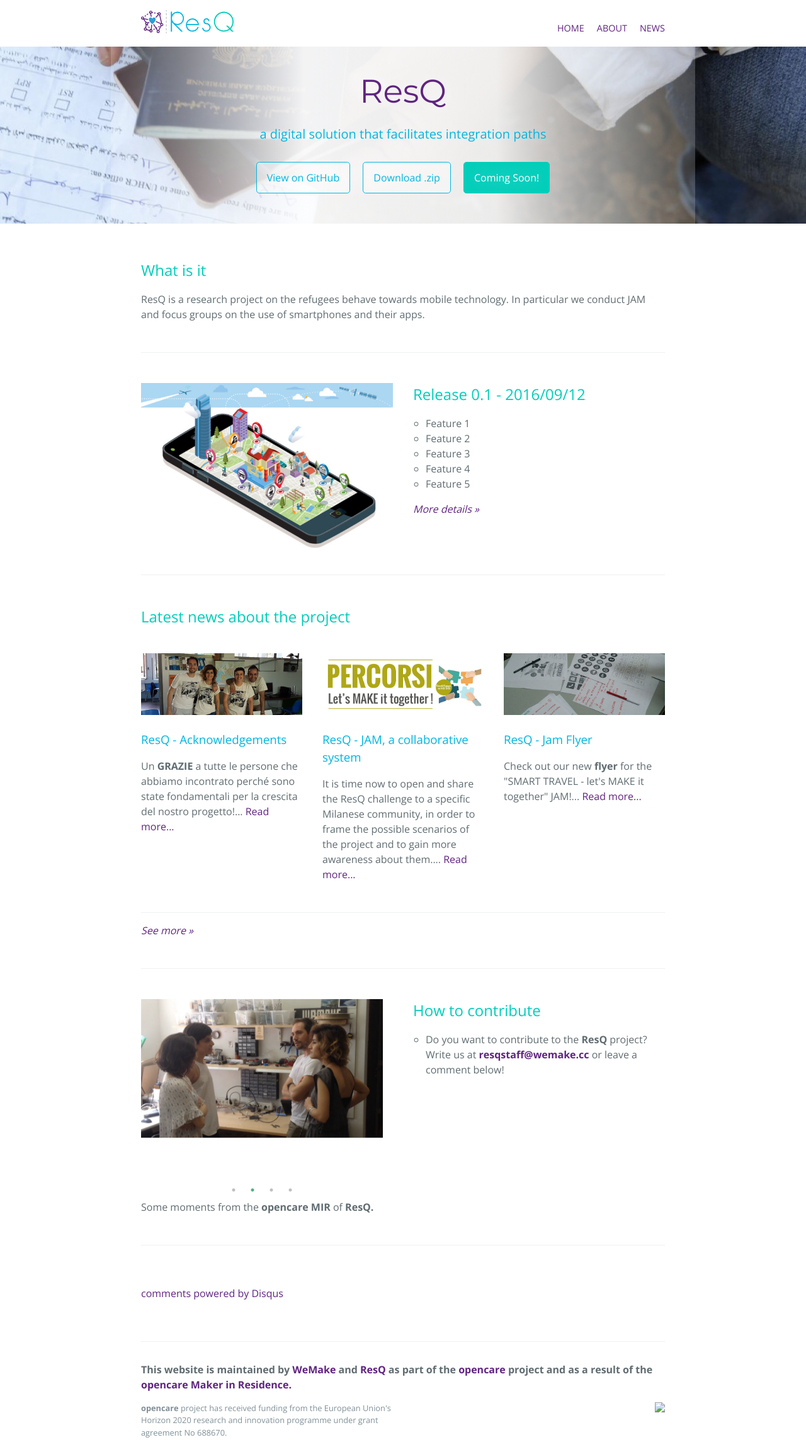
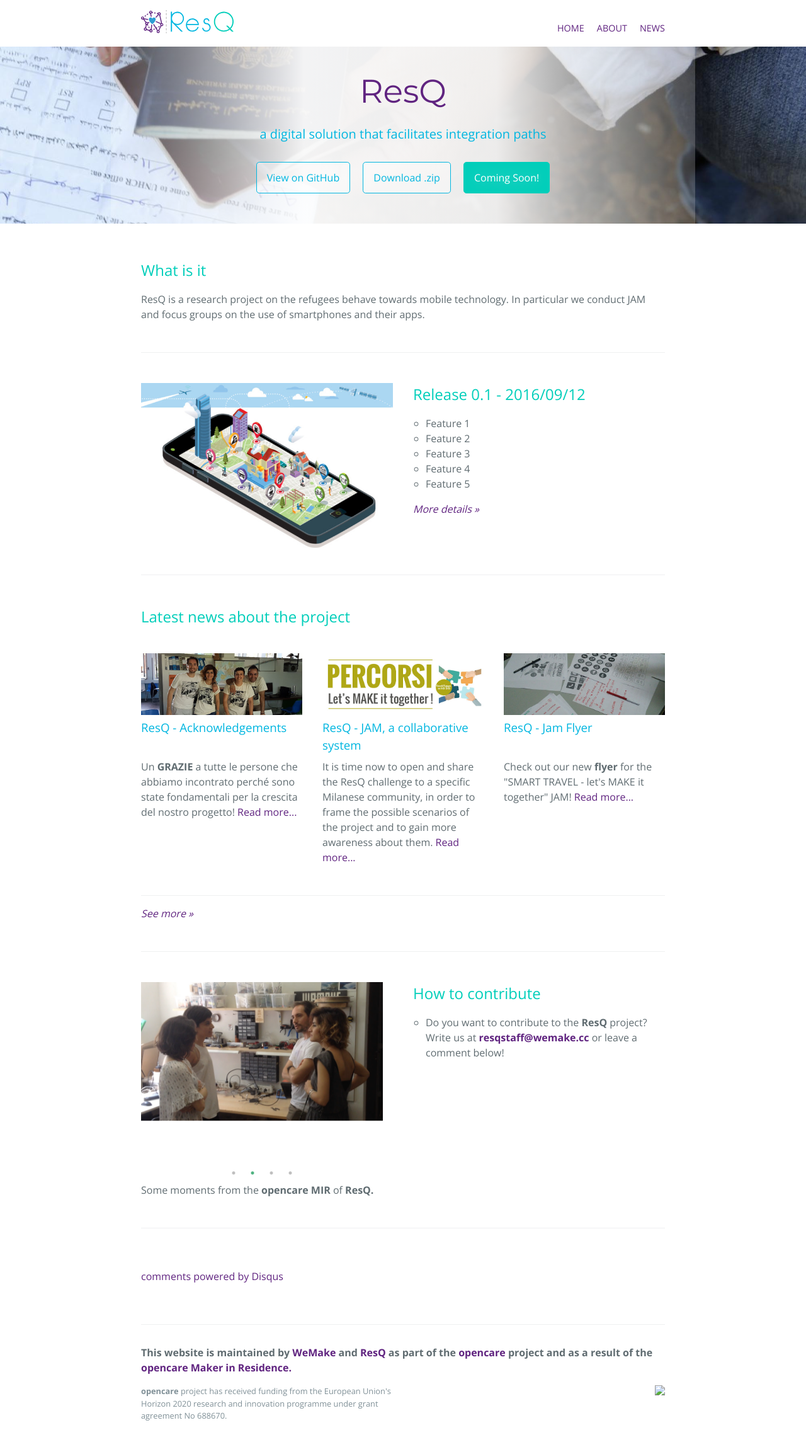
Before and after one commit to opencarecc/ResQ, a Jekyll site: the page built from index.html, in a window 1280 px wide. Shown: the whole page at 63% size. Built offline with Jekyll 4.4.1, drawn with Linux system fonts in a browser that asks for light colours; comment, search, counter and statistics services are not loaded; after the commit the page ends 2270 px from its top, so only the background shows below that.

Commit message:
create a class for the posts title in news

```diff
--- a/_includes/news.html
+++ b/_includes/news.html
@@ -11,8 +11,10 @@
           <a href="{{ site.baseurl }}{{ post.url }}">
             <img src="{{ post.image }}">
           </a>
-          <h3>{{ post.title }}</h3>
-          <p>{{ post.excerpt }}... <a href="{{ site.baseurl }}{{ post.url }}">Read more...</a></p>
+		<div class="title_news">
+			<h3>{{ post.title }}</h3>
+		</div>
+          <p>{{ post.excerpt }} <a href="{{ site.baseurl }}{{ post.url }}">Read more...</a></p>
         </div>
         {% endfor %}
 
@@ -27,8 +29,10 @@
             <a href="{{ site.baseurl }}{{ post.url }}">
               <img src="{{ post.image }}">
             </a>
-            <h3>{{ post.title }}</h3>
-            <p>{{ post.excerpt }}... <a href="{{ site.baseurl }}{{ post.url }}">Read more...</a></p>
+			<div class="title_news">
+				<h3>{{ post.title }}</h3>
+			</div>
+            <p>{{ post.excerpt }} <a href="{{ site.baseurl }}{{ post.url }}">Read more...</a></p>
           </div>
         {% endfor %}
 
--- a/stylesheets/stylesheet.css
+++ b/stylesheets/stylesheet.css
@@ -25,6 +25,10 @@
 ul {
   list-style-type: circle;
   -webkit-padding-start: 20px;
+}
+
+.title_news{
+	height: 3em;
 }
 
 /* === NAVIGATION BAR === */
```
